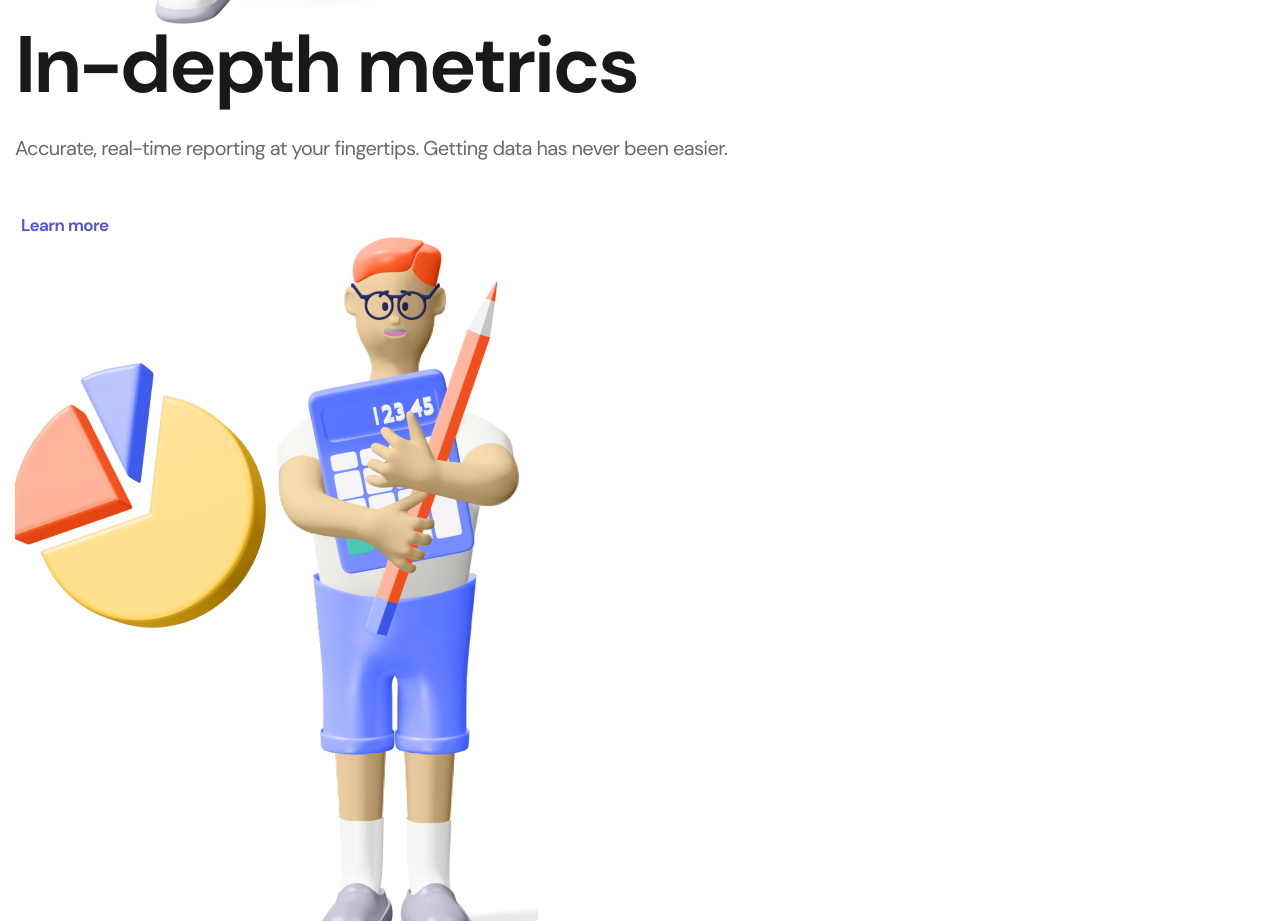
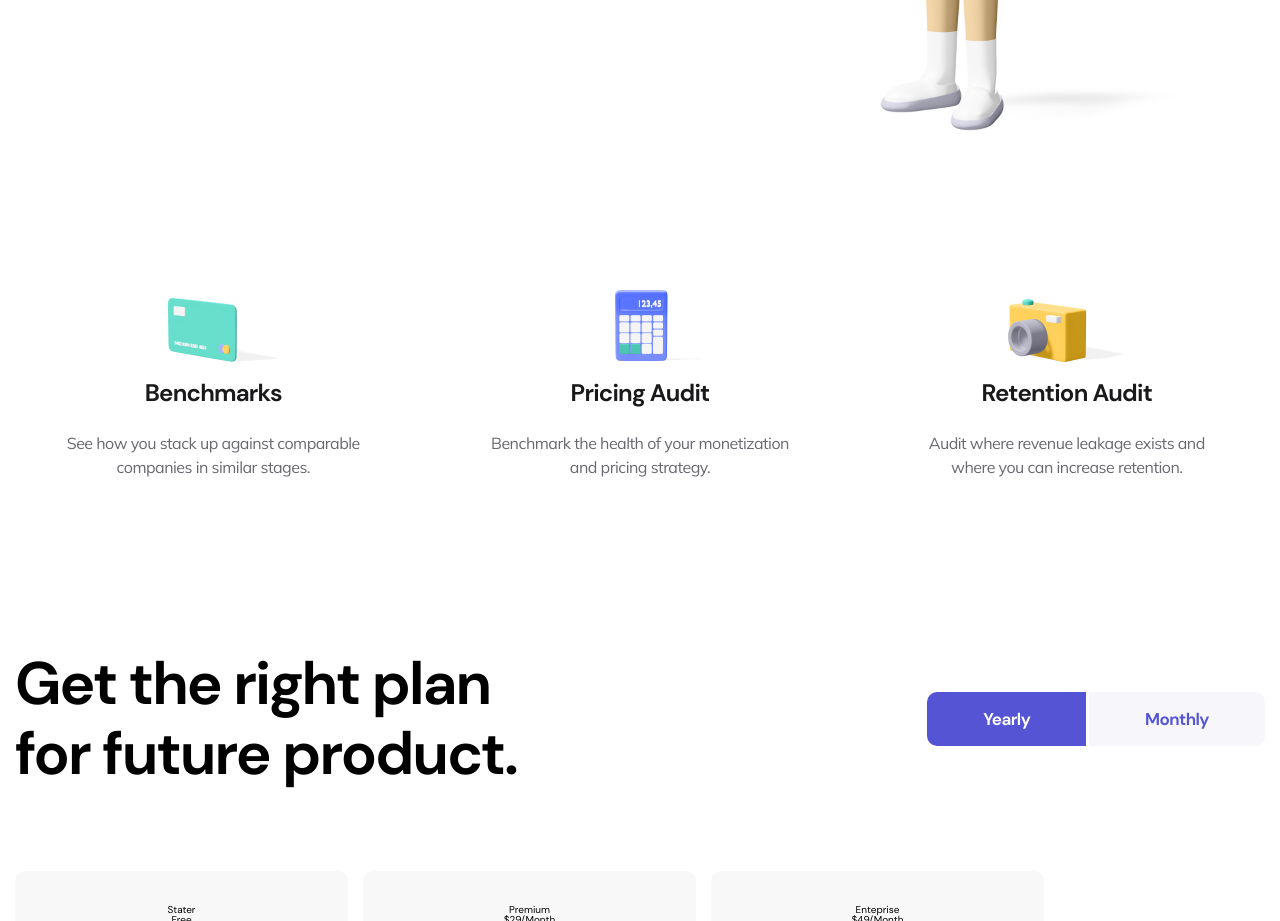
Before and after one commit to C2Tx420/SaaS-Landing, a plain HTML site: page index.html in a window 1280 px wide. Shown: the part 1879-2800 px from the top of the page. Drawn offline with Linux system fonts and the light colour scheme.

Commit message:
update css intro, item, pricing

```diff
--- a/css/fonts.css
+++ b/css/fonts.css
@@ -15,3 +15,12 @@
     font-style: normal;
     font-display: fallback;
 }
+
+@font-face {
+    font-family: 'ml';
+    src: url('../font/Mulish-Regular.woff2') format('woff2'),
+        url('../font/Mulish-Regular.woff') format('woff');
+    font-weight: normal;
+    font-style: normal;
+    font-display: fallback;
+}
--- a/font/stylesheet.css
+++ /dev/null
@@ -1,17 +0,0 @@
-@font-face {
-    font-family: 'DM Sans';
-    src: url('DMSans-Bold.woff2') format('woff2'),
-        url('DMSans-Bold.woff') format('woff');
-    font-weight: bold;
-    font-style: normal;
-    font-display: swap;
-}
-
-@font-face {
-    font-family: 'DM Sans';
-    src: url('DMSans-Regular.woff2') format('woff2'),
-        url('DMSans-Regular.woff') format('woff');
-    font-weight: normal;
-    font-style: normal;
-    font-display: swap;
-}
--- a/index.html
+++ b/index.html
@@ -44,26 +44,26 @@
             <div class="sponsor__logo"><img src="./img/brand%20logo/4.svg" alt=""></div>
             <div class="sponsor__logo"><img src="./img/brand%20logo/5.svg" alt=""></div>
         </section>
-        <section class="content">
-            <div class="content__wrapper">
-                <div class="content__block content">
-                    <h3 class="content__block-title content__title">
+        <section class="intro">
+            <div class="intro__wrap">
+                <div class="intro__block content">
+                    <h3 class="intro__block-title content__title">
                         Subscription index
                     </h3>
-                    <p class="content__block-desc content__desc">A daily dataset to keep you up to date on subscription market trends and what's happening in your vertical.</p>
-                    <button class="content__block-btn btn b">Learn more</button>
+                    <p class="intro__block-desc content__desc">A daily dataset to keep you up to date on subscription market trends and what's happening in your vertical.</p>
+                    <button class="intro__block-btn btn b">Learn more</button>
                 </div>
-                <div class="content__img"><img src="./img/Content%20Image.png" alt=""></div>
+                <div class="intro__img"><img src="./img/Content%20Image%2002.png" alt=""></div>
             </div>
-            <div class="content__wrap">
-                <div class="content__block content">
-                    <h3 class="content__block-title content__title">
+            <div class="intro__wrap">
+                <div class="intro__block content">
+                    <h3 class="intro__block-title content__title">
                         In-depth metrics
                     </h3>
-                    <p class="content__block-desc content__desc">Accurate, real-time reporting at your fingertips. Getting data has never been easier.</p>
-                    <button class="content__block-btn btn b">Learn more</button>
+                    <p class="intro__block-desc content__desc">Accurate, real-time reporting at your fingertips. Getting data has never been easier.</p>
+                    <button class="intro__block-btn btn b">Learn more</button>
                 </div>
-                <div class="content__img"><img src="./img/Content%20Image%2002.png" alt=""></div>
+                <div class="intro__img"><img src="./img/Content%20Image.png" alt=""></div>
             </div>
         </section>
         <section class="item">
@@ -91,9 +91,9 @@
         </section>
         <section class="pricing">
             <div class="pricing__heading">
-                <h2 class="pricing__heading-title">Get the right plan for future product.</h2>
+                <h2 class="pricing__heading-title b">Get the right plan for future product.</h2>
                 <div class="pricing__heading-option">
-                    <button class="pricing__heading-btn btn b">Yearly</button>
+                    <button class="pricing__heading-btn btn b active">Yearly</button>
                     <button class="pricing__heading-btn btn b">Monthly</button>
                 </div>
             </div>
--- a/scss/component.scss
+++ b/scss/component.scss
@@ -40,6 +40,7 @@
         color: $text-cl;
     }
     &__desc{
+        font-family: 'ml';
         font-size: 2rem;
         line-height: 150%;
         letter-spacing: -0.625263px;
@@ -48,4 +49,20 @@
         padding-top: 30px;
         padding-bottom: 50px;
     }
+    &.item__content &__title{
+        font-size: 2.4rem;
+        line-height: 150%;
+
+        text-align: center;
+        letter-spacing: -0.750316px;
     }
+    &.item__content &__desc{
+        font-size: 1.6rem;
+        line-height: 150%;
+
+        text-align: center;
+        letter-spacing: -0.500211px;
+
+        padding: 20px 0;
+    }
+}
--- a/scss/index.scss
+++ b/scss/index.scss
@@ -118,6 +118,9 @@ img{
                 }
             }
         }
+        @include sm{
+            display: none;
+        }
     }
 }
 
@@ -151,4 +154,114 @@ main{
             justify-content: space-between;
         }
     }
+    .intro{
+        &__wrap{
+            display: flex;
+            align-items: center;
+            justify-content: space-evenly;
+
+            gap: 165.5px;
+            &:first-child{
+                flex-direction: row-reverse;
+                margin-bottom: 80px;
+            }
+        }
+        &__block{
+            max-width: 556px;
+            &-title{
+                font-size: 5rem;
+            }
+        }
+        &__img{
+            max-height: 473px;
+            max-width: 348px;
+            img{
+                width: 100%;
+                height: 100%;
+            }
+        }
+
+    }
+    .item{
+        display: flex;
+        justify-content: space-evenly;
+        flex-wrap: wrap;
+        gap: 75px;
+
+        padding: 150px 0;
+        &__block{
+            display: flex;
+            flex-direction: column;
+            align-items: center;
+
+            max-width: 307px;
+            &-img{
+                width: 151px;
+                height: 97px;
+                img{
+                    width: 100%;
+                    height: 100%;
+                }
+            }
+        }
+        @include sm{
+            justify-content: center;
+        }
+    }
+    .pricing{
+        &__heading{
+            display: flex;
+            justify-content: space-between;
+            align-items: center;
+            margin-bottom: 82px;
+
+            &-title{
+                font-size: 6rem;
+                line-height: 117%;
+
+                letter-spacing: -1.87579px;
+                max-width: 523px;
+            }
+            &-btn{
+                padding: 16px 56px;
+                background-color: #F7F7FB;
+                &:first-child{
+                    border-radius: 10px 0px 0px 10px;
+                }
+                &:last-child{
+                    border-radius: 0px 10px 10px 0px;
+                }
+                &.active{
+                    background-color: $main-cl;
+                    color: $white-cl;
+                }
+            }
+        }
+        &__body{
+            display: flex;
+            align-items: center;
+            gap: 15px;
+        }
+        &__card{
+            background-color: #F8F8F8;
+            border-radius: 10px;
+            padding: 34px 24px 27px;
+
+            display: flex;
+            flex-direction: column;
+            align-items: center;
+            &-info{
+                ul{
+                    li{
+                        text-align: center;
+                    }
+                }
+            }
+            &-btn{
+                background-color: $white-cl;
+                width: 285px;
+                padding: 19px;
+            }
+        }
+    }
 }
```
Also changed, not shown: css/index.css, font/Mulish-Regular.woff (added), font/Mulish-Regular.woff2 (added), 1 other file. Lines whose indentation alone changed are shown as unchanged.
